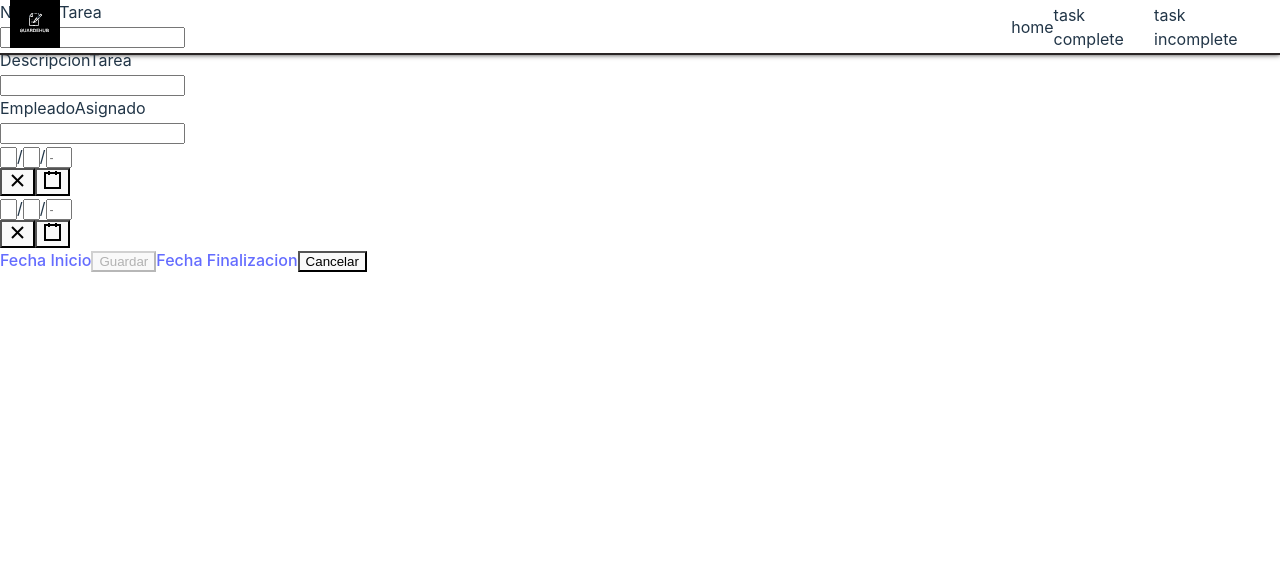
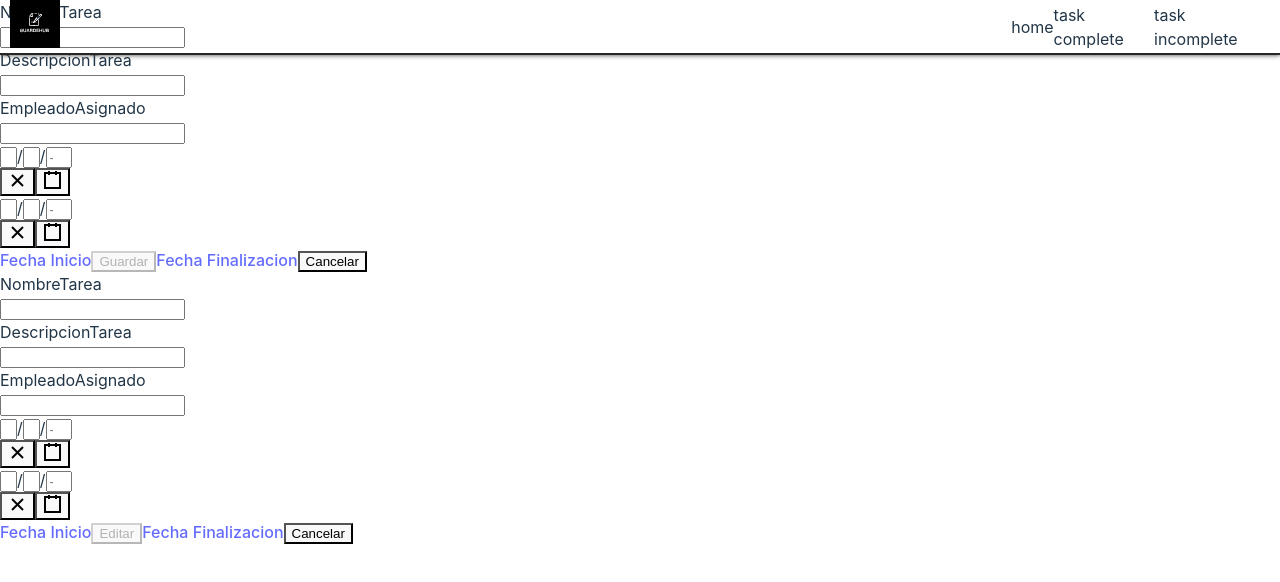
Before and after one commit to IN6BV/Almacenadora_frontend, a React (Vite) app: page / in a window 1280 px wide. Shown: the top 582 px of the page. Built offline with nearby package versions, Linux system fonts and the light colour scheme.

Commit message:
se hizo el formulario de editar

```diff
--- /dev/null
+++ b/src/components/formEdit/FormEdit.jsx
@@ -0,0 +1,129 @@
+import React, { useState, useEffect } from "react";
+import DatePicker from "react-date-picker";
+import { Input } from "../Input";
+
+const inputs = [
+  {
+    field: "nombreTarea",
+    label: "NombreTarea",
+    validationMessage: "",
+    type: "text",
+  },
+  {
+    field: "descripcionTarea",
+    label: "DescripcionTarea",
+    validationMessage: "",
+    type: "text",
+  },
+  {
+    field: "empleadoAsignado",
+    label: "EmpleadoAsignado",
+    validationMessage: "",
+    type: "text",
+  },
+];
+
+export const FormEdit = ({ initialValues, onSubmit }) => {
+  const [formState, setFormState] = useState({
+    nombreTarea: {
+      isValid: "",
+      showError: false,
+      value: "",
+    },
+    descripcionTarea: {
+      isValid: "",
+      showError: false,
+      value: "",
+    },
+    empleadoAsignado: {
+      isValid: "",
+      showError: false,
+      value: "",
+    },
+  });
+
+  useEffect(() => {
+    if (initialValues) {
+      setFormState(initialValues);
+    }
+  }, [initialValues]);
+
+  const handleInputValueChange = (value, field) => {
+    setFormState((prevState) => ({
+      ...prevState,
+      [field]: {
+        ...prevState[field],
+        value,
+      },
+    }));
+  };
+
+  const handleInputValidationOnBlur = (value, field) =>{
+    let isValid = false;
+    switch (field) {
+        case "nombreTarea":
+            break;
+        case "descripcionTarea":
+            break;
+        case "empleadoAsignado":
+            break;
+        default:
+            break;
+    }
+    setFormState((prevState) =>({
+        ...prevState,
+        [field]:{
+            ...prevState[field],
+            isValid,
+            showError: !isValid
+        }
+    }))
+};
+
+  const handleFormSubmit = (event) => {
+    event.preventDefault();
+    onSubmit({
+      nombreTarea: formState.nombreTarea.value,
+      descripcionTarea: formState.descripcionTarea.value,
+      empleadoAsignado: formState.empleadoAsignado.value,
+    });
+
+    console.log(formState);
+  };
+
+  const isSubmitButtonDisabled =
+    !formState.nombreTarea.isValid ||
+    !formState.descripcionTarea.isValid ||
+    !formState.empleadoAsignado.isValid;
+
+  return (
+    <form>
+      <div>
+        {inputs.map((input) => (
+          <Input
+            key={input.field}
+            field={input.field}
+            label={input.label}
+            value={formState[input.field].value}
+            onChangeHandler={handleInputValueChange}
+            onBlurHandler={handleInputValidationOnBlur}
+            showErrorMessage={formState[input.field].showError}
+            validationMessage={input.validationMessage}
+            type={input.type}
+            textArea={input.textArea}
+          />
+        ))}
+        <DatePicker />
+        <DatePicker />
+      </div>
+      <div>
+        <a>Fecha Inicio</a>
+        <button onClick={handleFormSubmit} disabled={isSubmitButtonDisabled}>
+          Editar
+        </button>
+        <a>Fecha Finalizacion</a>
+        <button>Cancelar</button>
+      </div>
+    </form>
+  );
+};
--- a/src/pages/dashboard/DashboardPage.jsx
+++ b/src/pages/dashboard/DashboardPage.jsx
@@ -1,12 +1,13 @@
-import { FormAdd } from '../../components/formAdd/FormAdd.jsx'
+import { FormAdd } from '../../components/FormAdd/FormAdd'
+import { FormEdit } from '../../components/formEdit/FormEdit'
 import { Navbar } from '../../components/navbar/Navbar'
-import { useEffect } from 'react'
 import './dashboardPage.css'
 export const DashboardPage = () => {
     return (
         <div>
             <Navbar/>
             <FormAdd/>
+            <FormEdit/>
         </div>
     )
 }
```
